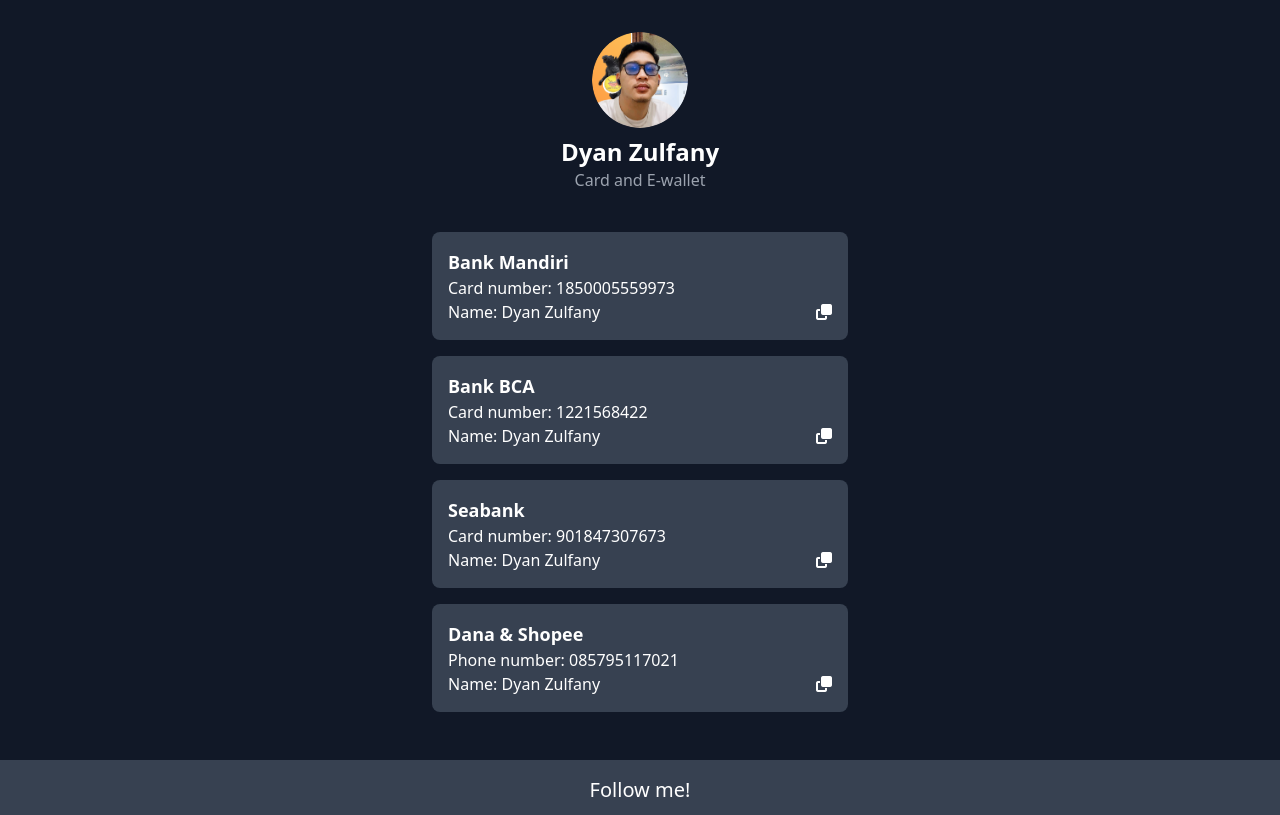
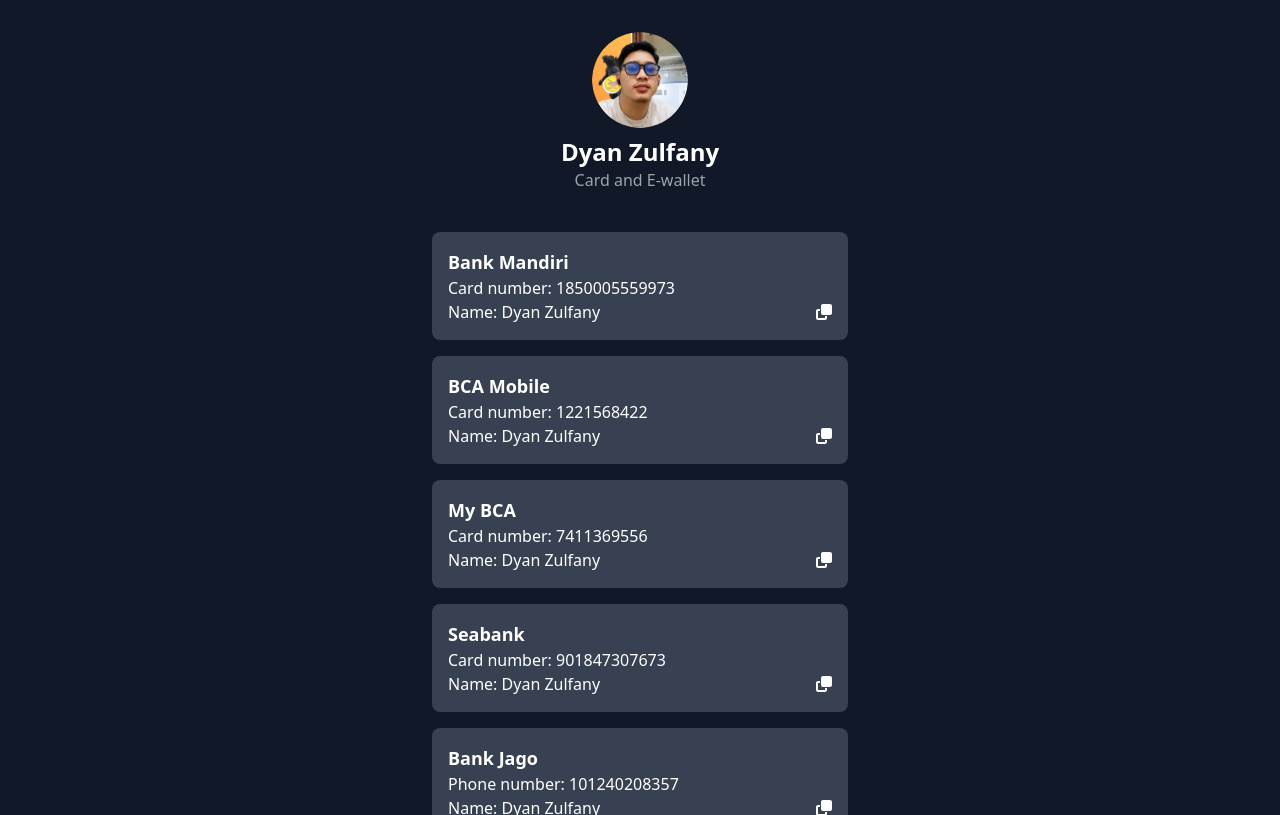
Before and after one commit to zulfanys/pay-zulfany, a plain HTML site: page index.html in a window 1280 px wide. Shown: the top 815 px of the page. Drawn offline with nearby package versions, Linux system fonts and the light colour scheme.

Commit message:
Update index.html

```diff
--- a/index.html
+++ b/index.html
@@ -45,8 +45,15 @@ Name: Dyan Zulfany
 </div>
 
 <div class="btn-bank bg-gray-700 p-4 rounded-lg mb-4 text-left cursor-pointer fadeInUp" onclick="copyToClipboard('1221568422')">
-<strong class="text-lg">Bank BCA</strong><br>
+<strong class="text-lg">BCA Mobile</strong><br>
 Card number: <span id="rekB">1221568422</span><br>
+Name: Dyan Zulfany
+<span class="copy text-white float-right" title="Copy Account Number"><i class="fas fa-copy"></i></span>
+</div>
+
+<div class="btn-bank bg-gray-700 p-4 rounded-lg mb-4 text-left cursor-pointer fadeInUp" onclick="copyToClipboard('7411369556')">
+<strong class="text-lg">My BCA</strong><br>
+Card number: <span id="rekB">7411369556</span><br>
 Name: Dyan Zulfany
 <span class="copy text-white float-right" title="Copy Account Number"><i class="fas fa-copy"></i></span>
 </div>
@@ -58,6 +65,13 @@ Name: Dyan Zulfany
 <span class="copy text-white float-right" title="Copy Account Number"><i class="fas fa-copy"></i></span>
 </div>
 
+
+<div class="btn-bank bg-gray-700 p-4 rounded-lg mb-4 text-left cursor-pointer fadeInUp" onclick="copyToClipboard('101240208357')">
+<strong class="text-lg">Bank Jago</strong><br>
+Phone number: <span id="rekC">101240208357</span><br>
+Name: Dyan Zulfany
+<span class="copy text-white float-right" title="Copy Account Number"><i class="fas fa-copy"></i></span>
+</div>
 
 <div class="btn-bank bg-gray-700 p-4 rounded-lg mb-4 text-left cursor-pointer fadeInUp" onclick="copyToClipboard('085795117021')">
 <strong class="text-lg">Dana & Shopee</strong><br>
```
